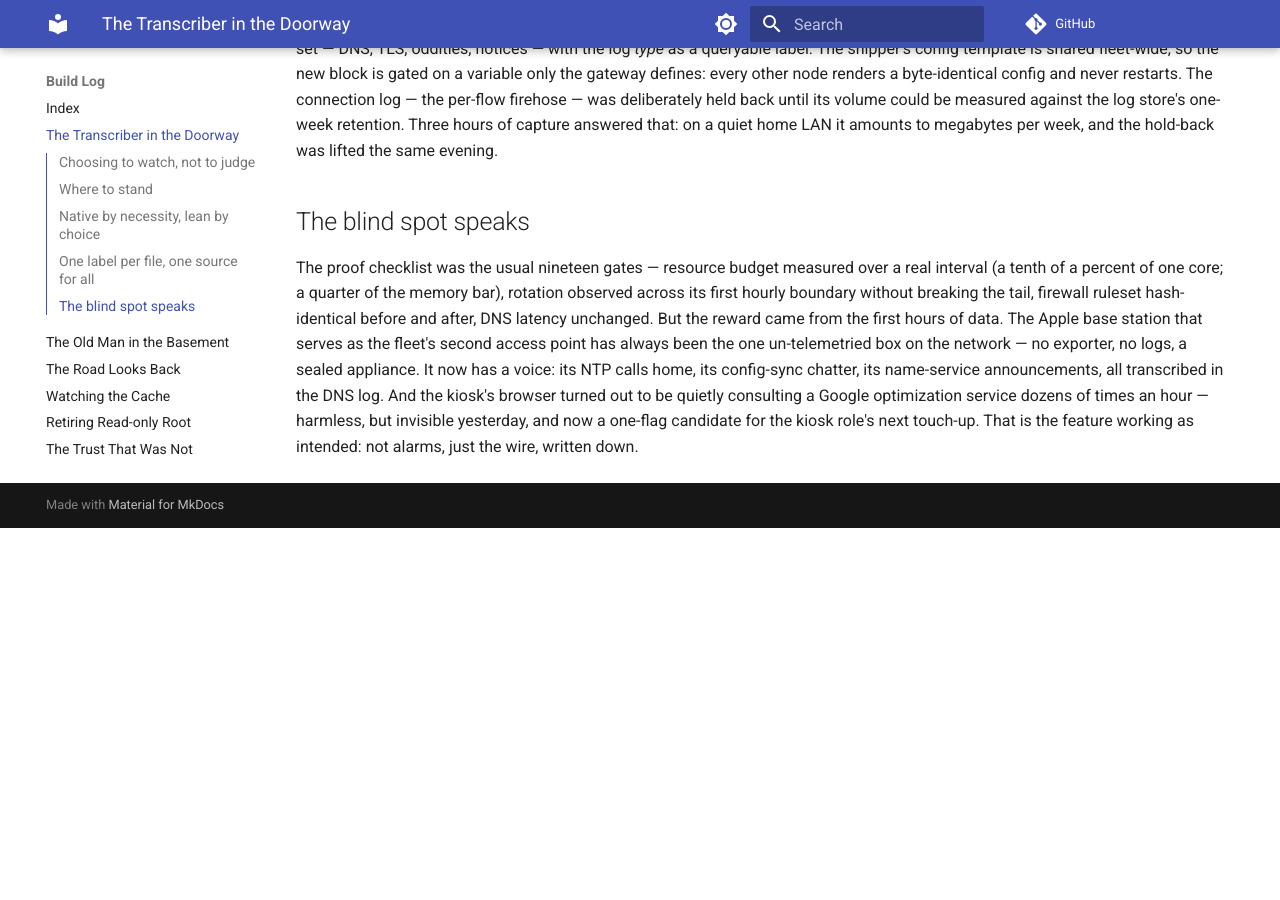
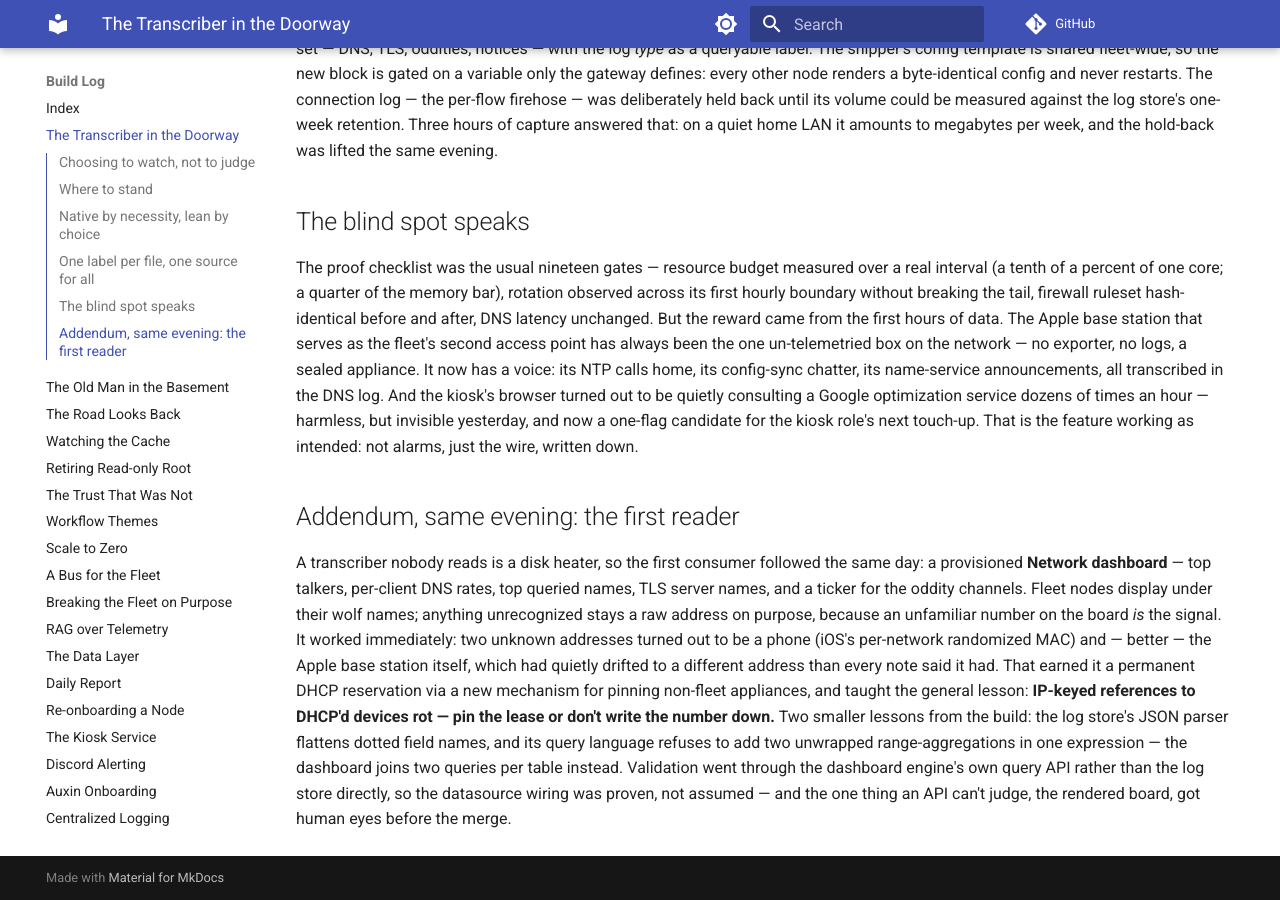
Before and after one commit to Caleb-Wrobel/fangs-doc, an MkDocs documentation site: the page built from docs/log/2026-07-zeek-flow-visibility.md, in a window 1280 px wide and 900 px high, scrolled down 1279 px. Built offline with MkDocs 1.6.1 and Material for MkDocs 9.7.7, drawn with Linux system fonts in a browser that asks for light colours; comment, search, counter and statistics services are not loaded; before the commit the page ends 1807 px from its top, so only the background shows below that.

Commit message:
the scribe finds readers / a wall of glass by morning / the drifter is named
Addendum to the zeek entry: the Network dashboard as first consumer,
the guests it identified (a phone, the drifting base station), the
lease-pinning lesson, and the LogQL gotchas from the build.

Co-Authored-By: Claude Fable 5 <noreply@anthropic.com>
Claude-Session: https://claude.ai/code/session_01932Prhi8qSJQMks8WvXsHG

```diff
--- a/docs/log/2026-07-zeek-flow-visibility.md
+++ b/docs/log/2026-07-zeek-flow-visibility.md
@@ -71,3 +71,20 @@ name-service announcements, all transcribed in the DNS log. And the kiosk's brow
 out to be quietly consulting a Google optimization service dozens of times an hour —
 harmless, but invisible yesterday, and now a one-flag candidate for the kiosk role's next
 touch-up. That is the feature working as intended: not alarms, just the wire, written down.
+
+## Addendum, same evening: the first reader
+
+A transcriber nobody reads is a disk heater, so the first consumer followed the same day: a
+provisioned **Network dashboard** — top talkers, per-client DNS rates, top queried names, TLS
+server names, and a ticker for the oddity channels. Fleet nodes display under their wolf names;
+anything unrecognized stays a raw address on purpose, because an unfamiliar number on the board
+*is* the signal. It worked immediately: two unknown addresses turned out to be a phone (iOS's
+per-network randomized MAC) and — better — the Apple base station itself, which had quietly
+drifted to a different address than every note said it had. That earned it a permanent DHCP
+reservation via a new mechanism for pinning non-fleet appliances, and taught the general lesson:
+**IP-keyed references to DHCP'd devices rot — pin the lease or don't write the number down.**
+Two smaller lessons from the build: the log store's JSON parser flattens dotted field names, and
+its query language refuses to add two unwrapped range-aggregations in one expression — the
+dashboard joins two queries per table instead. Validation went through the dashboard engine's own
+query API rather than the log store directly, so the datasource wiring was proven, not assumed —
+and the one thing an API can't judge, the rendered board, got human eyes before the merge.
```
